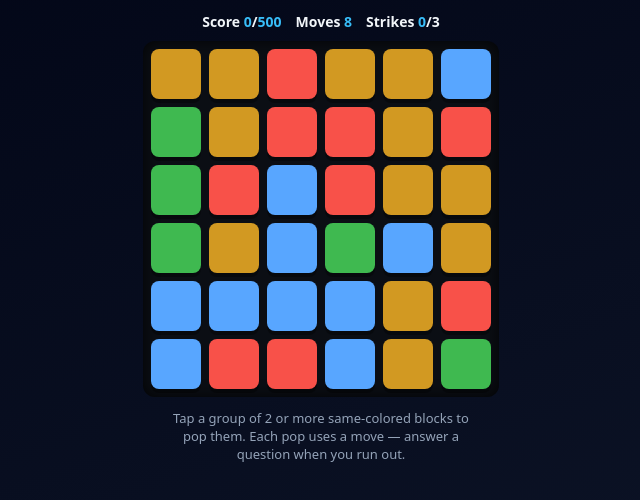
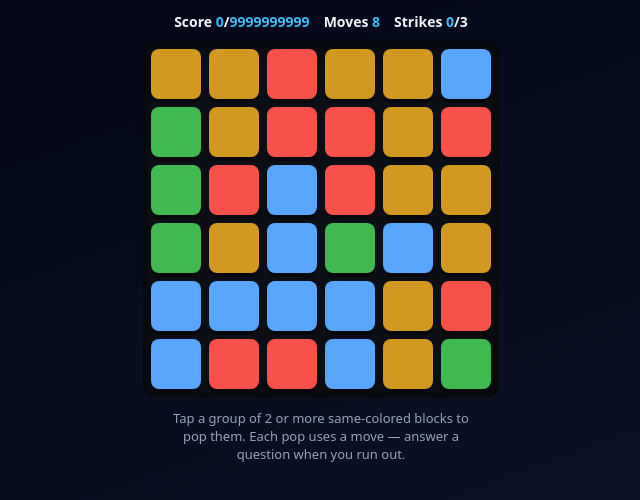
Before and after one commit to dep93753-bit/App-with-servers, a website: page games/blockblast.html in a window 1280 px wide. Shown: the whole page, without its empty margins (319-959 px from the left). Drawn offline with Linux system fonts and the light colour scheme.

Commit message:
Update blockblast.html

```diff
--- a/games/blockblast.html
+++ b/games/blockblast.html
@@ -26,7 +26,7 @@
 <script>
 (function () {
   "use strict";
-  var R = 6, C = 6, G = 8, TARGET = 500, COLORS = ['#f85149', '#58a6ff', '#3fb950', '#d29922'];
+  var R = 6, C = 6, G = 8, TARGET = 9999999999, COLORS = ['#f85149', '#58a6ff', '#3fb950', '#d29922'];
   var BS = Math.max(34, Math.min(50, Math.floor((Math.min(innerWidth, 440) - 40 - G * (C + 1)) / C)));
   var $ = function (i) { return document.getElementById(i); };
   var box = $('box'), grid, els, score, busy;
```
